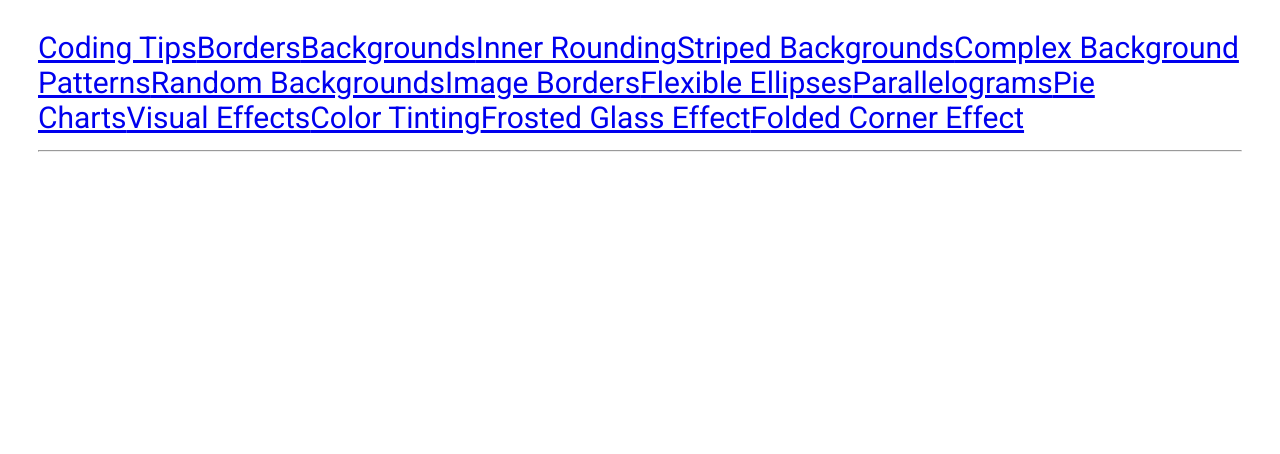
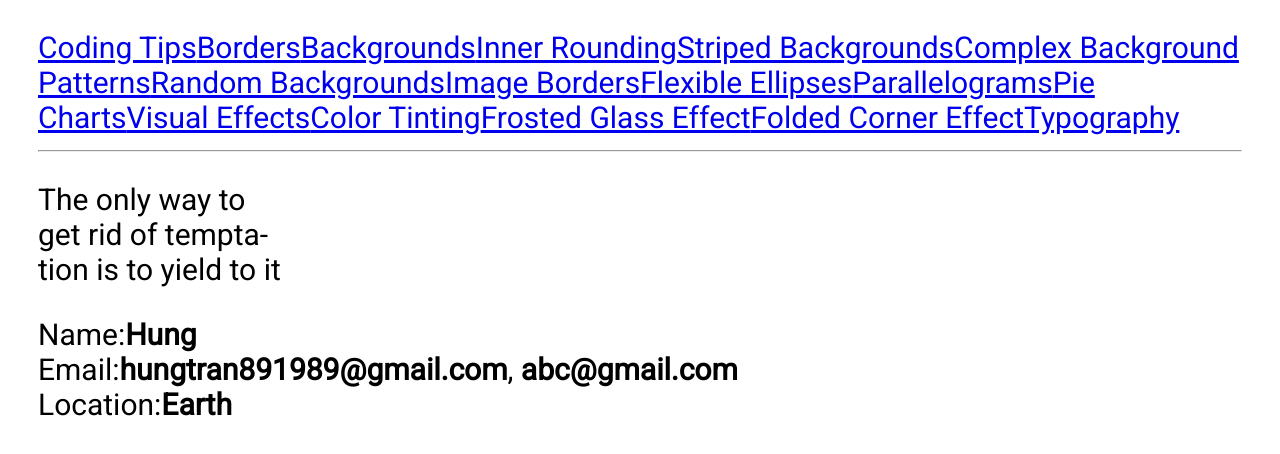
Before and after one commit to ht89/css-secrets, an Angular app: page /typography in a window 1280 px wide. Before the commit this address led to /. Shown: the top 454 px of the page. Built offline with nearby package versions, Linux system fonts and the light colour scheme.

Commit message:
hyphens, definition list

```diff
--- a/src/app/app.component.html
+++ b/src/app/app.component.html
@@ -14,6 +14,7 @@
     <a [routerLink]="['color-tinting']">Color Tinting</a>
     <a [routerLink]="['frosted-glass']">Frosted Glass Effect</a>
     <a [routerLink]="['folded-corner']">Folded Corner Effect</a>
+    <a [routerLink]="['typography']">Typography</a>
     <hr>
 
     <router-outlet></router-outlet>
--- /dev/null
+++ b/src/app/typography/typography.component.html
@@ -0,0 +1,15 @@
+<p lang="en">
+ The only way to get rid of temptation is to yield to it
+</p>
+
+<dl>
+    <dt>Name:</dt>
+    <dd>Hung</dd>
+
+    <dt>Email:</dt>
+    <dd>hungtran891989@gmail.com</dd>
+    <dd>abc@gmail.com</dd>
+
+    <dt>Location:</dt>
+    <dd>Earth</dd>
+</dl>
--- /dev/null
+++ b/src/app/typography/typography.component.scss
@@ -0,0 +1,26 @@
+p {
+    width: 250px;
+    hyphens: auto; // not working in Chrome
+}
+
+dd {
+    margin: 0;
+    font-weight: bold;
+}
+
+dd + dt {
+    &:before {
+        content: '\A'; // line break character
+        white-space: pre;
+    }
+}
+
+dt,
+dd {
+    display: inline;
+}
+
+dd + dd:before {
+    content: ', ';
+    font-weight: normal;
+}
--- /dev/null
+++ b/src/app/typography/typography.component.ts
@@ -0,0 +1,15 @@
+import { Component, OnInit } from '@angular/core';
+
+@Component({
+  selector: 'app-typography',
+  templateUrl: './typography.component.html',
+  styleUrls: ['./typography.component.scss']
+})
+export class TypographyComponent implements OnInit {
+
+  constructor() { }
+
+  ngOnInit() {
+  }
+
+}
```
Also changed, not shown: src/app/app.module.ts (+7 -1 lines), 1 other file (tests, documents, lock files or other folders).
